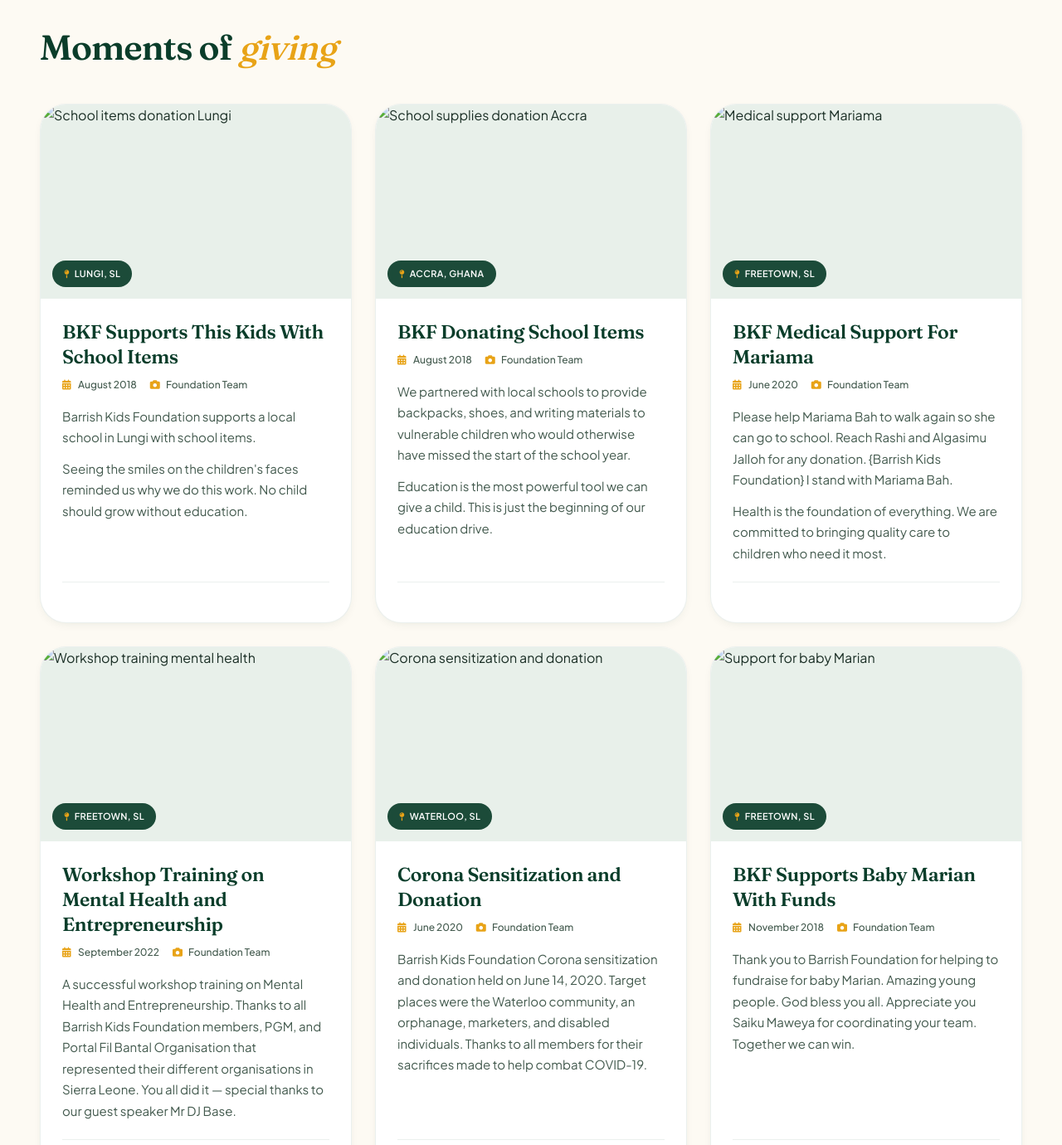
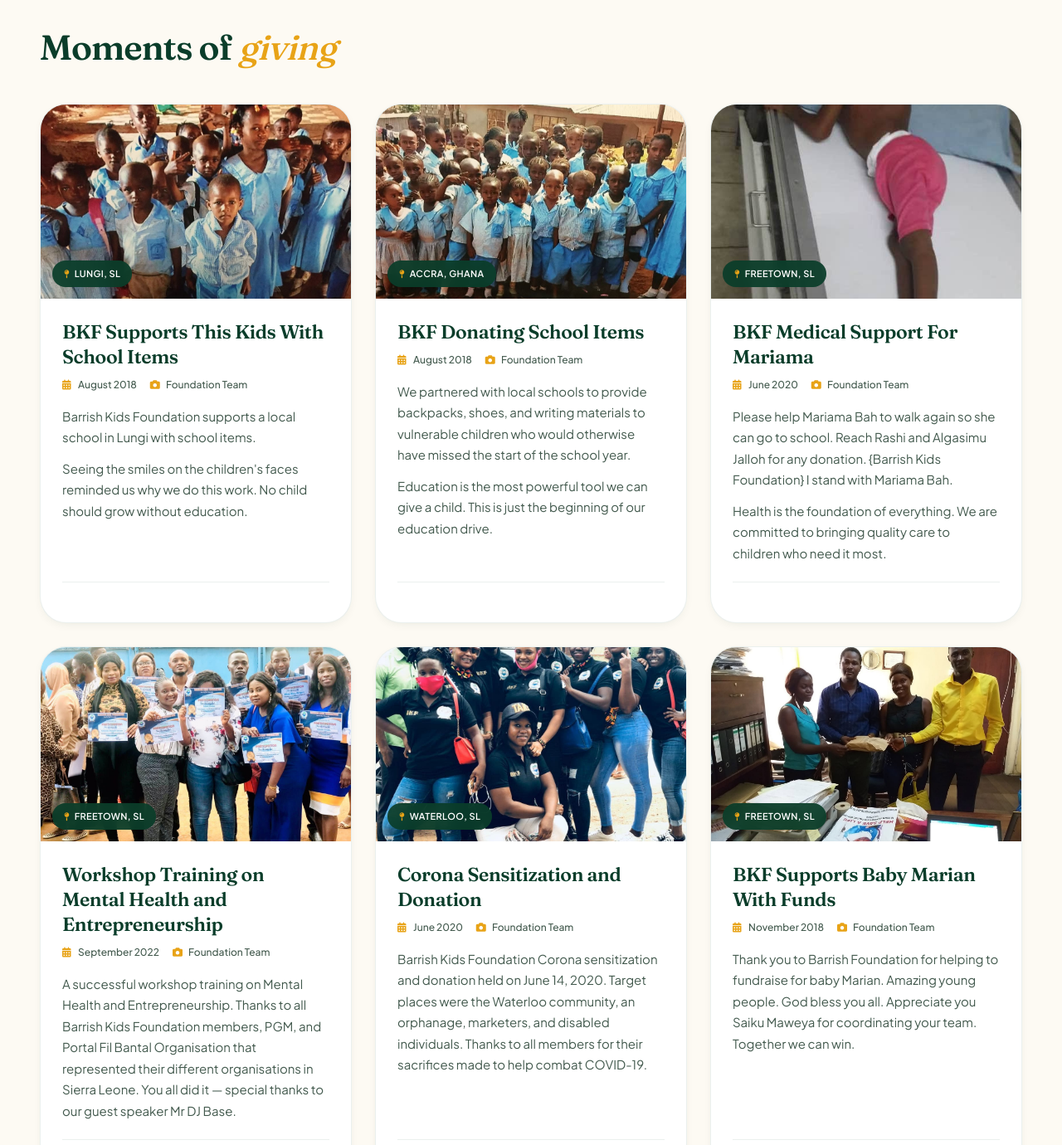
Before and after one commit to smileforwomen/BarrishKidsFoundation, a plain HTML site: page index.html in a window 1280 px wide. Shown: the part 1420-2800 px from the top of the page at 83% size. Drawn offline with Linux system fonts and the light colour scheme.

Commit message:
Update index.html

```diff
--- a/index.html
+++ b/index.html
@@ -971,7 +971,7 @@
   <div class="container">
     <nav class="navbar">
       <a href="#" class="logo" aria-label="Barrish Kids Foundation home">
-        <img src="images/abcg.jpg" alt="Barrish Kids Foundation logo" class="logo-img">
+        <img src="abcg.jpg" alt="Barrish Kids Foundation logo" class="logo-img">
         <span class="logo-text">
           <span class="logo-name">Barrish<span>Kids</span></span>
           <span class="logo-tag">Foundation</span>
@@ -996,7 +996,7 @@
   <div class="container">
     <div class="hero">
       <div class="hero-image">
-        <img src="images/abcg.jpg" alt="Children smiling at a Barrish Kids Foundation event">
+        <img src="abcg.jpg" alt="Children smiling at a Barrish Kids Foundation event">
         <div class="hero-badge">
           <div class="hero-badge-icon"><i class="fas fa-heart"></i></div>
           <div class="hero-badge-text">
@@ -1060,7 +1060,7 @@
         <!-- DONATION 1 -->
         <div class="photo-story-card">
           <div class="photo-story-image">
-            <img src="images/bcd.jpg" alt="School items donation Lungi">
+            <img src="bcd.jpg" alt="School items donation Lungi">
             <div class="photo-badge"><i class="fas fa-map-pin"></i> Lungi, SL</div>
           </div>
           <div class="photo-story-content">
@@ -1081,7 +1081,7 @@
         <!-- DONATION 2 -->
         <div class="photo-story-card">
           <div class="photo-story-image">
-            <img src="images/cde.jpg" alt="School supplies donation Accra">
+            <img src="cde.jpg" alt="School supplies donation Accra">
             <div class="photo-badge"><i class="fas fa-map-pin"></i> Accra, Ghana</div>
           </div>
           <div class="photo-story-content">
@@ -1102,7 +1102,7 @@
         <!-- DONATION 3 -->
         <div class="photo-story-card">
           <div class="photo-story-image">
-            <img src="images/ghe.jpg" alt="Medical support Mariama">
+            <img src="ghe.jpg" alt="Medical support Mariama">
             <div class="photo-badge"><i class="fas fa-map-pin"></i> Freetown, SL</div>
           </div>
           <div class="photo-story-content">
@@ -1123,7 +1123,7 @@
         <!-- DONATION 5 -->
         <div class="photo-story-card">
           <div class="photo-story-image">
-            <img src="images/jab.jpg" alt="Workshop training mental health">
+            <img src="jab.jpg" alt="Workshop training mental health">
             <div class="photo-badge"><i class="fas fa-map-pin"></i> Freetown, SL</div>
           </div>
           <div class="photo-story-content">
@@ -1143,7 +1143,7 @@
         <!-- DONATION 6 -->
         <div class="photo-story-card">
           <div class="photo-story-image">
-            <img src="images/job.jpg" alt="Corona sensitization and donation">
+            <img src="job.jpg" alt="Corona sensitization and donation">
             <div class="photo-badge"><i class="fas fa-map-pin"></i> Waterloo, SL</div>
           </div>
           <div class="photo-story-content">
@@ -1163,7 +1163,7 @@
         <!-- DONATION 7 -->
         <div class="photo-story-card">
           <div class="photo-story-image">
-            <img src="images/ink.jpg" alt="Support for baby Marian">
+            <img src="ink.jpg" alt="Support for baby Marian">
             <div class="photo-badge"><i class="fas fa-map-pin"></i> Freetown, SL</div>
           </div>
           <div class="photo-story-content">
@@ -1291,7 +1291,7 @@
     <div class="container">
       <div class="footer-content">
         <a href="#" class="logo" aria-label="Barrish Kids Foundation home">
-          <img src="images/abcg.jpg" alt="Barrish Kids Foundation logo" class="logo-img">
+          <img src="abcg.jpg" alt="Barrish Kids Foundation logo" class="logo-img">
           <span class="logo-text">
             <span class="logo-name">Barrish<span>Kids</span></span>
             <span class="logo-tag">Foundation</span>
```
